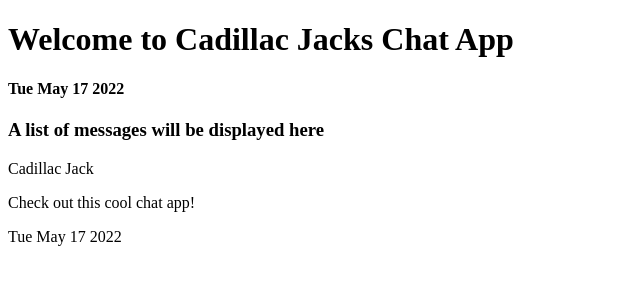
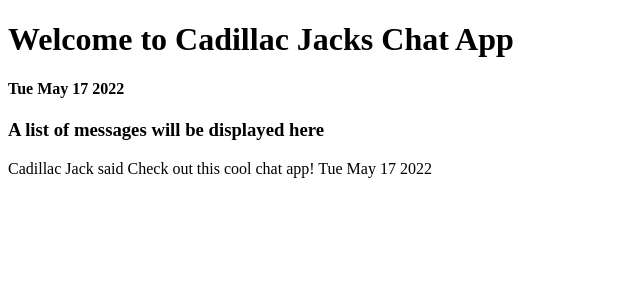
Before and after one commit to CadillacJack42/structured-app, a React app: page / in a window 1280 px wide. Shown: the top 300 px of the page, without its empty margins (0-640 px from the left). Built offline with nearby package versions, Linux system fonts and the light colour scheme.

Commit message:
feat: Message component takes in a message and formats it to display to the user

```diff
--- /dev/null
+++ b/src/components/Message.jsx
@@ -0,0 +1,8 @@
+export const Message = ({ message }) => {
+  return (
+    <div>
+      <span>{`${message.sender} said ${message.message}  `}</span>
+      <span>{new Date(message.timestamp).toDateString()}</span>
+    </div>
+  );
+};
--- a/src/views/Chat.jsx
+++ b/src/views/Chat.jsx
@@ -1,4 +1,5 @@
 import { useData } from '../hooks/useData';
+import { Message } from '../components/Message';
 
 export const Chat = () => {
   const { chats } = useData();
@@ -7,13 +8,7 @@ export const Chat = () => {
     <>
       <h3>A list of messages will be displayed here</h3>
       {chats.map((message) => {
-        return (
-          <div key={message.id}>
-            <p>{message.sender}</p>
-            <p>{message.message}</p>
-            <p>{new Date(message.timestamp).toDateString()}</p>
-          </div>
-        );
+        return <Message key={message.id} message={message} />;
       })}
     </>
   );
```
